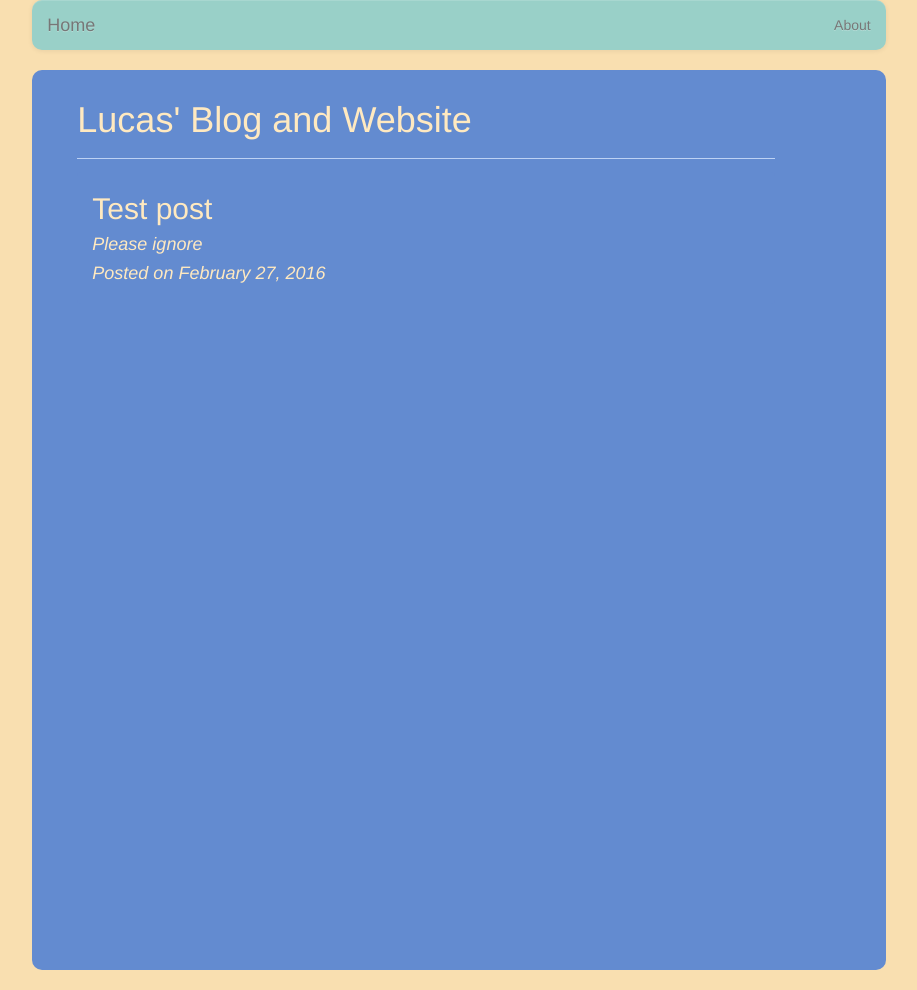
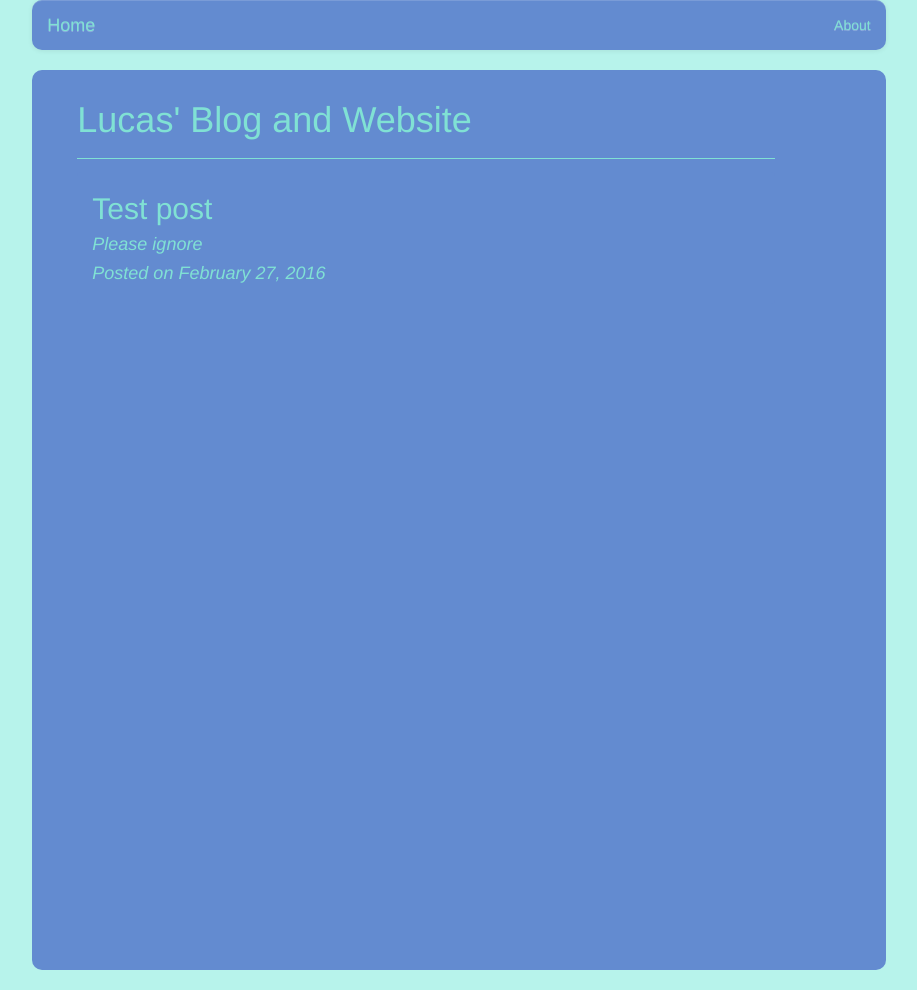
Before and after one commit to lucasmarcelli/lessold, a Jekyll site: the page built from index.html, in a window 1280 px wide. Shown: the whole page, without its empty margins (181-1098 px from the left). Built offline with Jekyll 4.4.1, drawn with Linux system fonts in a browser that asks for light colours; nearby versions of some CDN libraries.

Commit message:
Updated Color

```diff
--- a/_posts/Feb2016/2016-02-27-test.markdown
+++ b/_posts/Feb2016/2016-02-27-test.markdown
@@ -13,6 +13,7 @@ Lorem ipsum dolor sit amet, consectetur adipiscing elit. Proin id ultricies just
 Aenean volutpat hendrerit interdum. Vestibulum nec mi sed augue commodo sagittis at sit amet turpis. Nunc condimentum augue turpis. Nulla facilisi. Vestibulum iaculis, ligula non pretium feugiat, justo turpis pharetra justo, in laoreet sapien purus non felis. Fusce condimentum sem a nibh mattis, tristique egestas nisi sagittis. Morbi vel sapien in lectus hendrerit fermentum. Maecenas mattis neque nec massa rhoncus tristique. Integer scelerisque mauris ante.
 
 Nullam quis ligula ipsum. Sed faucibus justo vitae libero tempor, sed elementum orci venenatis. Morbi nec dolor eget odio tempor varius. Etiam nulla tellus, lacinia et placerat lacinia, venenatis a lacus. Quisque sed maximus arcu, quis aliquet tellus. Sed sodales ac risus vel placerat. Suspendisse dapibus varius elit nec vulputate. Maecenas vulputate quam nibh, quis posuere risus facilisis eu. Phasellus a tempus nisi. In rhoncus, augue eget gravida ullamcorper, nisi ex aliquam nunc, vestibulum imperdiet diam ligula quis lorem. Morbi et interdum nisl, ac efficitur diam. Nam quis dolor sodales, pharetra urna quis, efficitur est. Integer lacinia gravida fringilla. Donec sit amet iaculis quam. Mauris dolor purus, rhoncus a euismod at, malesuada nec neque.
+
 <p class="img-text">
 	<img src="/assets/img/posts/Feb2016/android.png">
 	Test Test Test
--- a/css/style.css
+++ b/css/style.css
@@ -1,5 +1,5 @@
 body{
-	background: #F9DFB0;
+	background: #B7F3EB;
 }
 
 ul{
@@ -16,14 +16,14 @@ a.list-group-item:hover{
 	margin-bottom: 20px;
 	min-height: 100vh;
 	height: 100%;
-	color: #FFE9C0;
+	color: #80E1D4;
 	padding-bottom: 10px;
 	padding-top: 10px;
 	padding-left: 45px;
 }
 
 .content-box hr{
-	border-color: #BDD2F4;
+	border-color: #80E1D4;
 	width: 88%;
 	display: inline-block;
 	margin-top: 8px;
@@ -53,14 +53,18 @@ a.list-group-item:hover{
 	padding: 0px;
 }
 
+.navbar-default .navbar-brand {
+	color: #80E1D4;
+}
+
+.navbar-default .navbar-nav>li>a {
+	color: #80E1D4;
+}
+
 .navbar-custom {
 	border-radius: 10px;
 	border: none;
-	background: #99D0C8;
-}
-
-.navbar-text {
-	color: #7C68D4;
+	background: #638BD0;
 }
 
 .page-content{
@@ -83,7 +87,7 @@ a.list-group-item:hover{
 
 .post-items h2, h4{
 	margin-top: 10px;
-	color: #FFE9C0;
+	color: #80E1D4;
 }
 
 .title{
```
